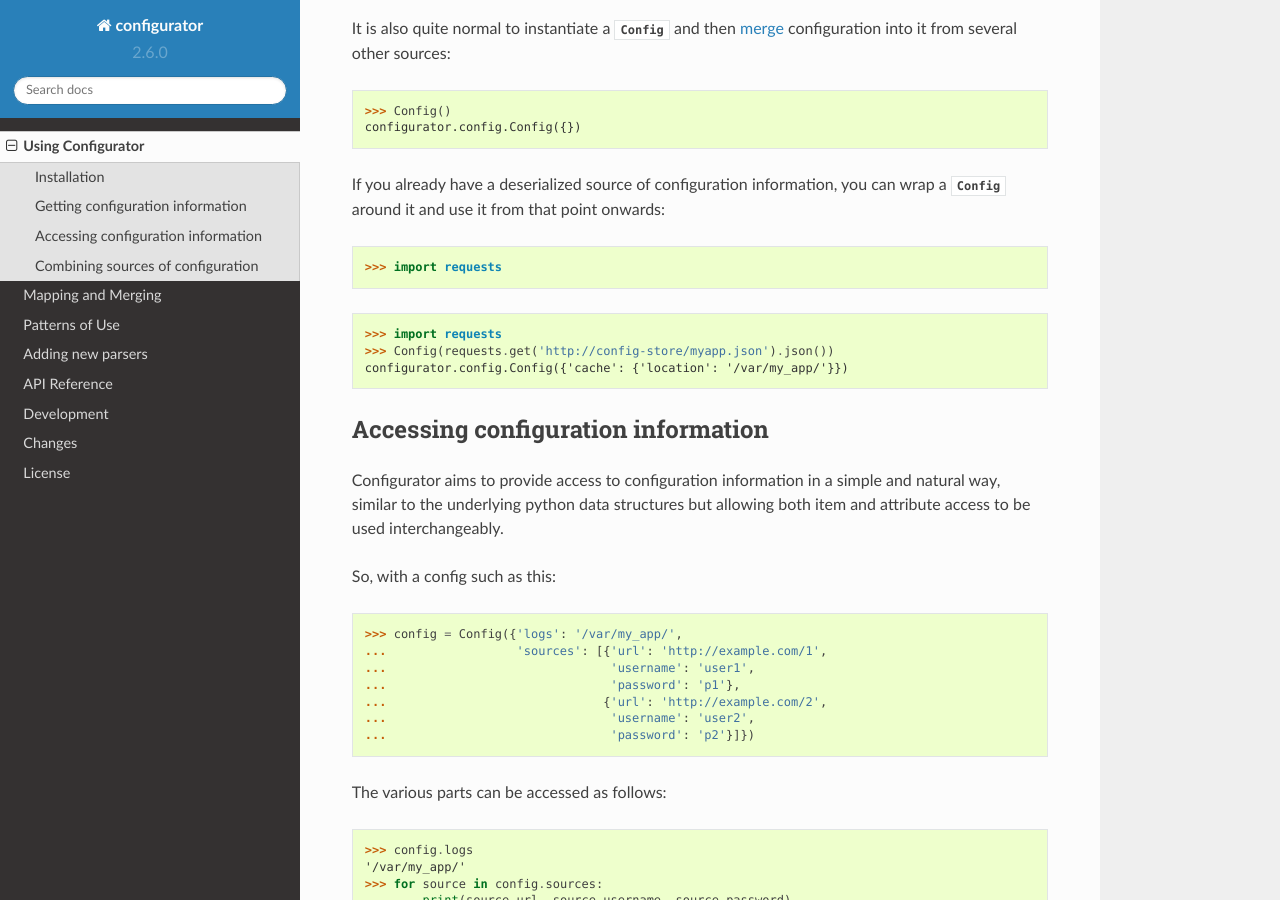
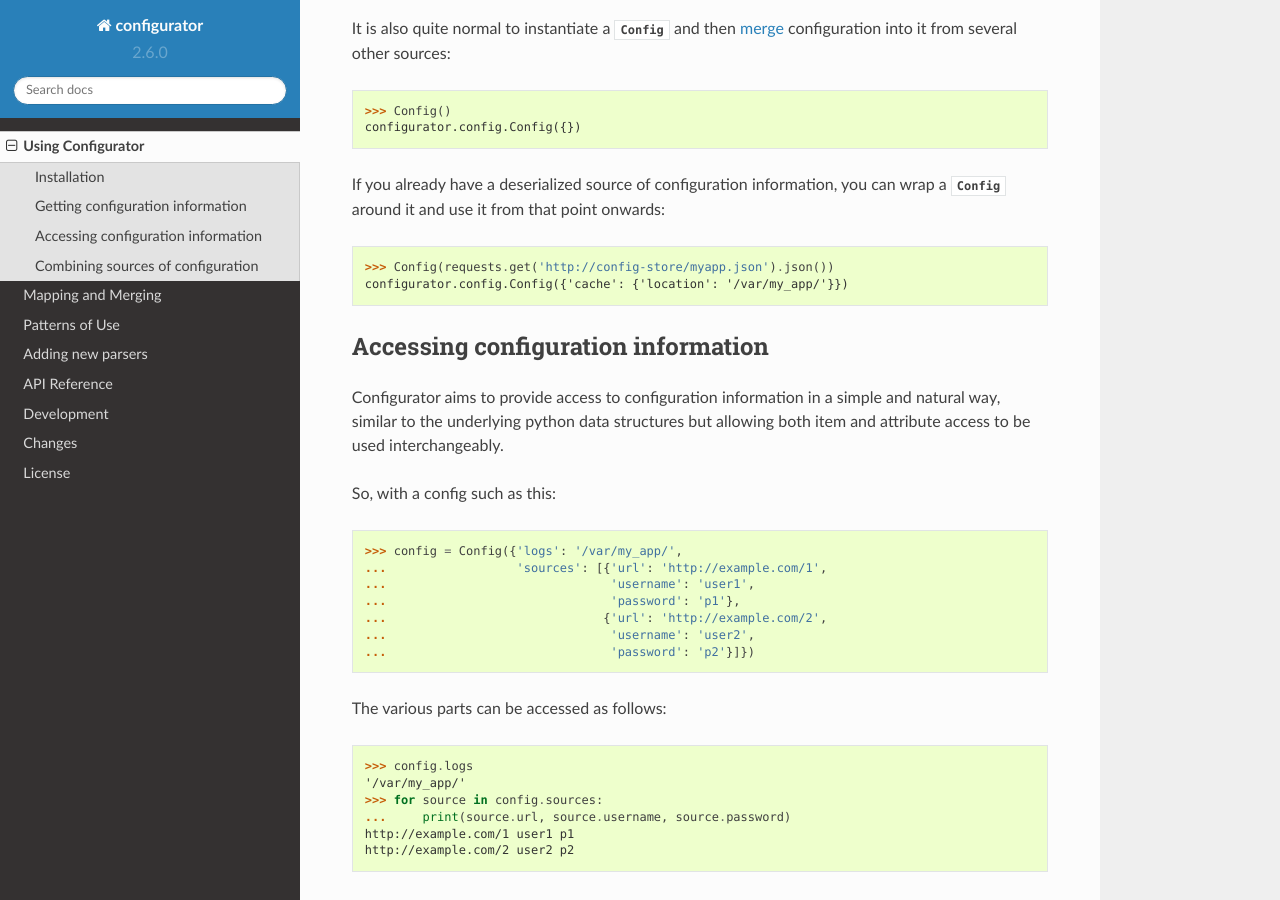
Before and after one commit to simplistix/configurator, a Sphinx documentation site: the page built from docs/use.rst, in a window 1280 px wide and 900 px high, scrolled down 1619 px. Built offline with Sphinx 7.4.7 and the Read the Docs theme 2.0.0, drawn with Linux system fonts in a browser that asks for light colours.

Commit message:
fix missing requests test dependency

```diff
--- a/docs/use.rst
+++ b/docs/use.rst
@@ -91,16 +91,14 @@ configurator.config.Config({})
 If you already have a deserialized source of configuration information, you can
 wrap a :class:`Config` around it and use it from that point onwards:
 
->>> import requests
-
 .. invisible-code-block: python
 
+    import requests
     from testfixtures.mock import Mock
     requests = Mock()
     requests.get.return_value.json.return_value = {'cache': {'location': '/var/my_app/'}}
     replace('sys.modules.requests', requests, strict=False)
 
->>> import requests
 >>> Config(requests.get('http://config-store/myapp.json').json())
 configurator.config.Config({'cache': {'location': '/var/my_app/'}})
 
--- a/setup.py
+++ b/setup.py
@@ -37,6 +37,7 @@ setup(
             'pyfakefs',
             'pytest',
             'pytest-cov',
+            'requests',
             'sybil',
             'testfixtures',
             'voluptuous',
```
